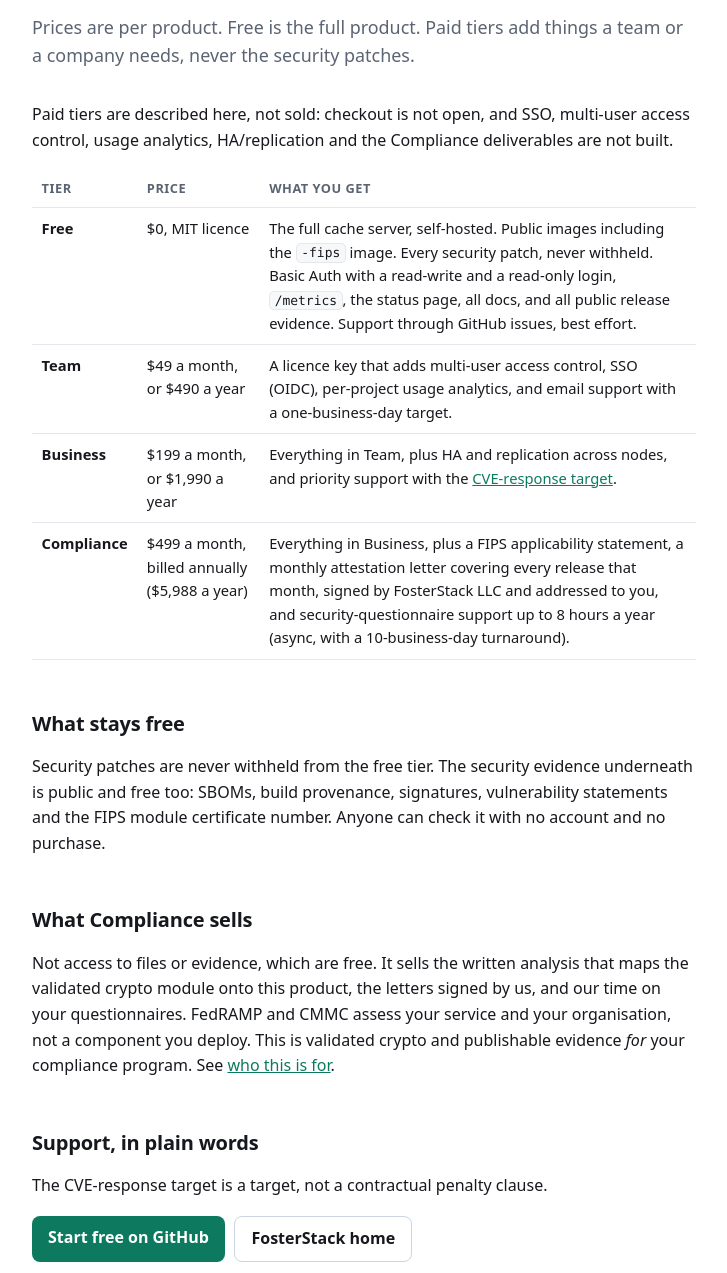
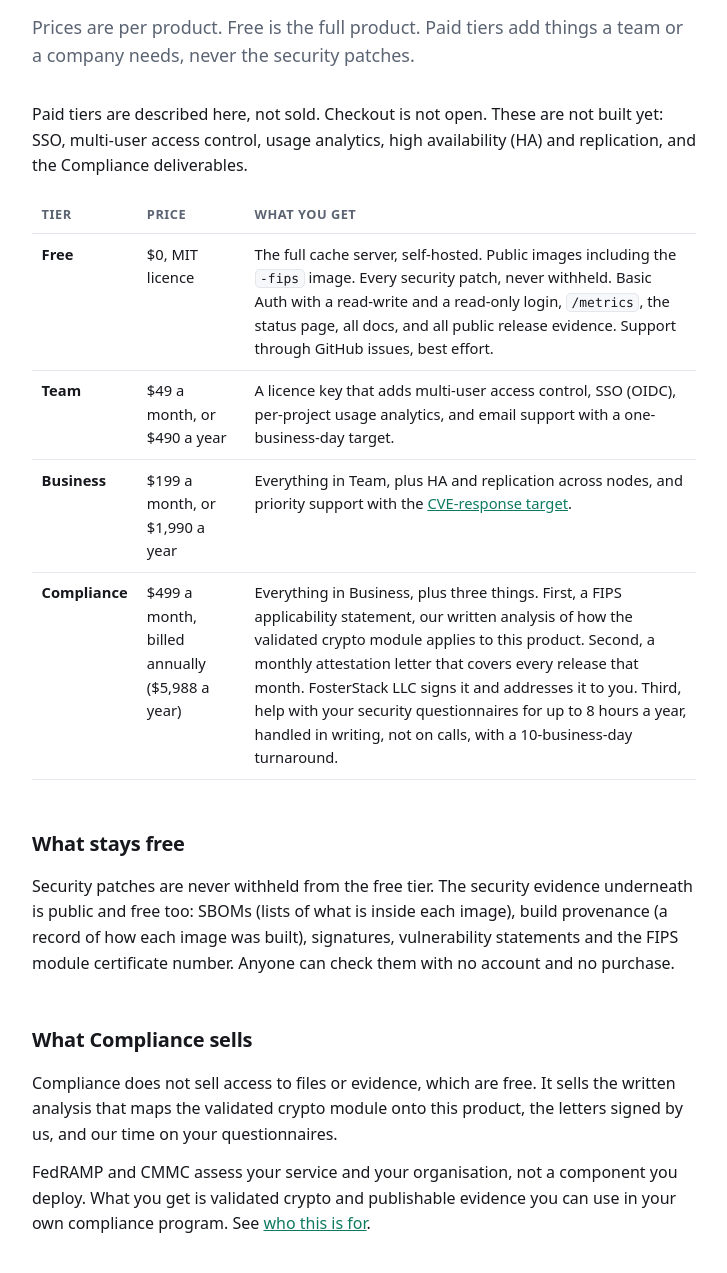
Before and after one commit to fosterstack/www, a plain HTML site: page pricing/index.html in a window 1280 px wide. Shown: the part 147-1420 px from the top of the page, without its empty margins (276-1003 px from the left). Drawn offline with Linux system fonts and the light colour scheme.

Commit message:
Pricing: plain-language pass

```diff
--- a/pricing/index.html
+++ b/pricing/index.html
@@ -92,21 +92,22 @@
 <main>
   <h1>Pricing: Free, Team, Business and Compliance</h1>
   <p class="lede">Prices are per product. Free is the full product. Paid tiers add things a team or a company needs, never the security patches.</p>
-  <p>Paid tiers are described here, not sold: checkout is not open, and SSO, multi-user access control, usage analytics, HA/replication and the Compliance deliverables are not built.</p>
+  <p>Paid tiers are described here, not sold. Checkout is not open. These are not built yet: SSO, multi-user access control, usage analytics, high availability (HA) and replication, and the Compliance deliverables.</p>
 
   <div class="table-scroll" role="region" aria-label="Scrollable table" tabindex="0"><table>
     <tr><th>Tier</th><th>Price</th><th>What you get</th></tr>
     <tr><td><strong>Free</strong></td><td>$0, MIT licence</td><td>The full cache server, self-hosted. Public images including the <code>-fips</code> image. Every security patch, never withheld. Basic Auth with a read-write and a read-only login, <code>/metrics</code>, the status page, all docs, and all public release evidence. Support through GitHub issues, best effort.</td></tr>
     <tr><td><strong>Team</strong></td><td>$49 a month, or $490 a year</td><td>A licence key that adds multi-user access control, SSO (OIDC), per-project usage analytics, and email support with a one-business-day target.</td></tr>
     <tr><td><strong>Business</strong></td><td>$199 a month, or $1,990 a year</td><td>Everything in Team, plus HA and replication across nodes, and priority support with the <a href="/security/">CVE-response target</a>.</td></tr>
-    <tr><td><strong>Compliance</strong></td><td>$499 a month, billed annually ($5,988 a year)</td><td>Everything in Business, plus a FIPS applicability statement, a monthly attestation letter covering every release that month, signed by FosterStack LLC and addressed to you, and security-questionnaire support up to 8 hours a year (async, with a 10-business-day turnaround).</td></tr>
+    <tr><td><strong>Compliance</strong></td><td>$499 a month, billed annually ($5,988 a year)</td><td>Everything in Business, plus three things. First, a FIPS applicability statement, our written analysis of how the validated crypto module applies to this product. Second, a monthly attestation letter that covers every release that month. FosterStack LLC signs it and addresses it to you. Third, help with your security questionnaires for up to 8 hours a year, handled in writing, not on calls, with a 10-business-day turnaround.</td></tr>
   </table></div>
 
   <h2>What stays free</h2>
-  <p>Security patches are never withheld from the free tier. The security evidence underneath is public and free too: SBOMs, build provenance, signatures, vulnerability statements and the FIPS module certificate number. Anyone can check it with no account and no purchase.</p>
+  <p>Security patches are never withheld from the free tier. The security evidence underneath is public and free too: SBOMs (lists of what is inside each image), build provenance (a record of how each image was built), signatures, vulnerability statements and the FIPS module certificate number. Anyone can check them with no account and no purchase.</p>
 
   <h2>What Compliance sells</h2>
-  <p>Not access to files or evidence, which are free. It sells the written analysis that maps the validated crypto module onto this product, the letters signed by us, and our time on your questionnaires. FedRAMP and CMMC assess your service and your organisation, not a component you deploy. This is validated crypto and publishable evidence <em>for</em> your compliance program. See <a href="/regulated/">who this is for</a>.</p>
+  <p>Compliance does not sell access to files or evidence, which are free. It sells the written analysis that maps the validated crypto module onto this product, the letters signed by us, and our time on your questionnaires.</p>
+  <p>FedRAMP and CMMC assess your service and your organisation, not a component you deploy. What you get is validated crypto and publishable evidence you can use in your own compliance program. See <a href="/regulated/">who this is for</a>.</p>
 
   <h2>Support, in plain words</h2>
   <p>The CVE-response target is a target, not a contractual penalty clause.</p>
```
